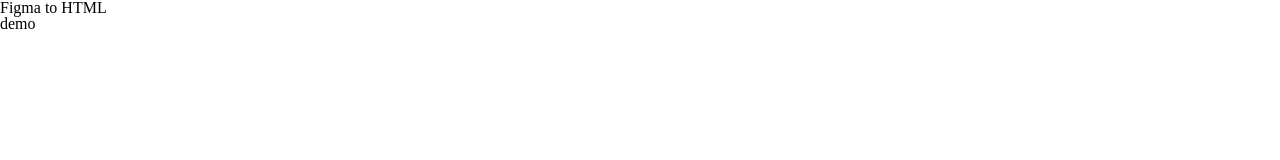
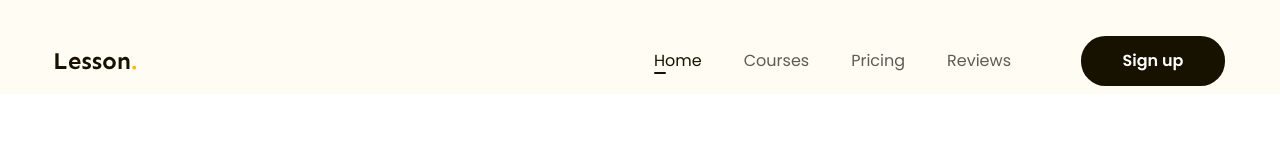
Before and after one commit to hueymonday/Figma-to-HTML, a plain HTML site: page index.html in a window 1280 px wide. Drawn offline with Linux system fonts and the light colour scheme.

Commit message:
làm phần headerheader

```diff
--- a/assets/css/style.css
+++ b/assets/css/style.css
@@ -8,4 +8,90 @@
 
 body {
   font-size: 1.6rem;
+  font-family: "Poppins", sans-serif;
 }
+
+/* ================common=================== */
+a {
+  text-decoration: none;
+}
+
+.main-content {
+  width: 1170px;
+  max-width: calc(100% - 48px);
+  margin-left: auto;
+  margin-right: auto;
+}
+
+.btn {
+  display: inline-block;
+  padding: 0px 16px;
+  min-width: 118px;
+  line-height: 50px;
+  color: #fff;
+  background: #171100;
+  font-weight: 600;
+  font-size: 1.6rem;
+  border-radius: 24.5px;
+  text-align: center;
+}
+
+/* ================header=================== */
+.header {
+  background: #fffcf4;
+}
+
+.header.fixed {
+  position: sticky;
+  top: -28px;
+}
+
+.header .body-header {
+  display: flex;
+  align-items: center;
+  padding: 36px 0 8px;
+}
+
+.nav {
+  margin-left: auto;
+}
+
+.nav ul {
+  display: flex;
+}
+
+.nav a {
+  position: relative;
+  color: #5f5b53;
+  font-size: 1.6rem;
+  letter-spacing: 0%;
+  padding: 8px 21px;
+}
+
+.nav li.active a,
+.nav a:hover {
+  color: #171100;
+  font-family: Poppins;
+  /* font-weight: 600; */
+  text-shadow: 1px 0px blur currentColor;
+}
+
+.nav li.active a::after {
+  position: absolute;
+  left: 21px;
+  bottom: 6px;
+  display: block;
+  content: "";
+  width: 12px;
+  height: 2px;
+  border-radius: 1px;
+  background: #171100;
+}
+
+.header .btn-signup {
+  min-width: 144px;
+}
+
+.header .action {
+  margin-left: 49px;
+}
--- a/index.html
+++ b/index.html
@@ -5,12 +5,49 @@
     <meta name="viewport" content="width=device-width, initial-scale=1.0" />
     <!-- reset css -->
     <link rel="stylesheet" href="./assets/css/reset.css" />
+    <!-- font  -->
+    <link rel="preconnect" href="https://fonts.googleapis.com" />
+    <link rel="preconnect" href="https://fonts.gstatic.com" crossorigin />
+    <link
+      href="https://fonts.googleapis.com/css2?family=Inter:ital,opsz,wght@0,14..32,100..900;1,14..32,100..900&family=Poppins:ital,wght@0,400;0,500;0,600;0,700;1,400;1,500;1,600&display=swap"
+      rel="stylesheet"
+    />
     <!-- styles -->
     <link rel="stylesheet" href="./assets/css/style.css" />
     <title>Figma to HTML</title>
   </head>
   <body>
-    <h1>Figma to HTML</h1>
-    <h2>demo</h2>
+    <!-- header -->
+    <header class="header fixed">
+      <div class="main-content">
+        <div class="body-header">
+          <!-- logo -->
+          <img src="./assets/img/Lesson..svg" alt="lesson." class="logo" />
+
+          <!-- nav -->
+          <nav class="nav">
+            <ul>
+              <li class="active">
+                <a href="#!">Home</a>
+              </li>
+              <li>
+                <a href="#!">Courses</a>
+              </li>
+              <li>
+                <a href="#!">Pricing</a>
+              </li>
+              <li>
+                <a href="#!">Reviews</a>
+              </li>
+            </ul>
+          </nav>
+
+          <!-- button action -->
+          <div class="action">
+            <a href="#!" class="btn btn-signup">Sign up</a>
+          </div>
+        </div>
+      </div>
+    </header>
   </body>
 </html>
```
Also changed, not shown: assets/img/Lesson..svg (added), assets/img/logo0.png (added).
